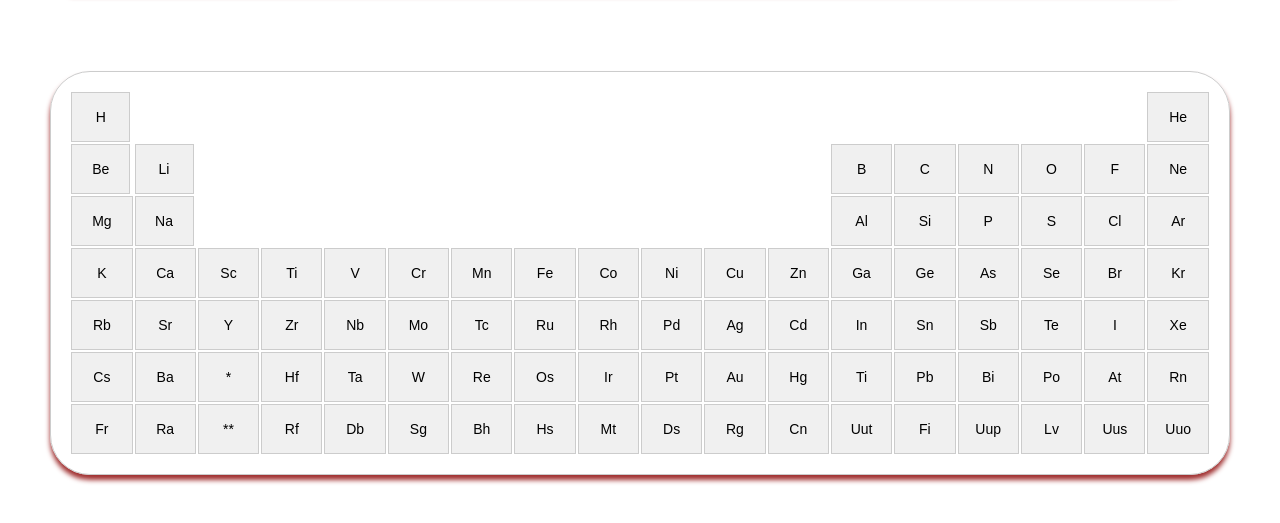
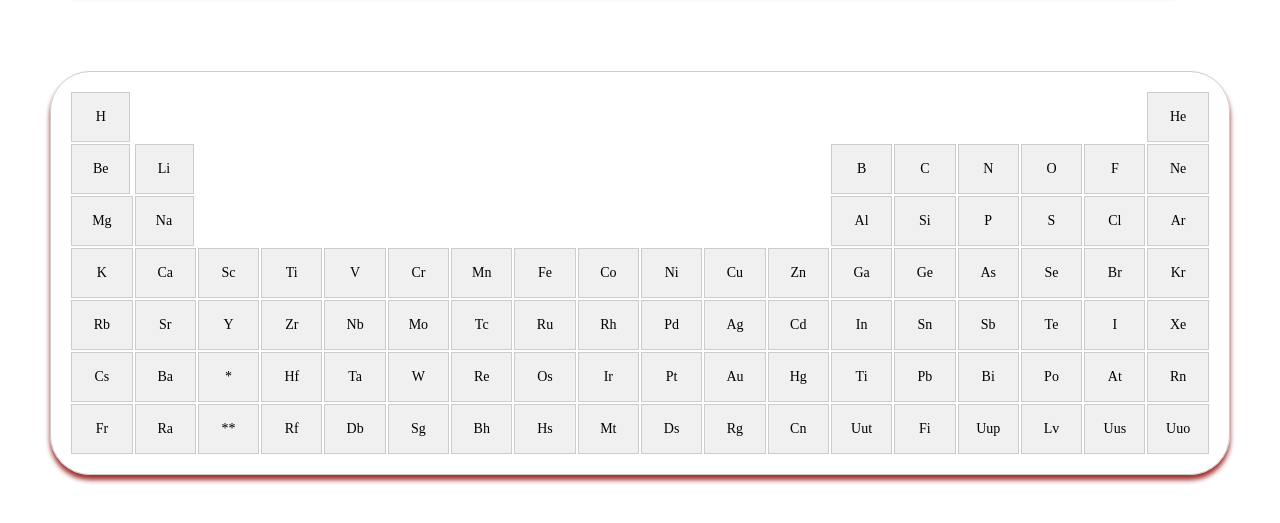
Before and after one commit to medbankole97/Tp-tab-elements, a plain HTML site: page index.html in a window 1280 px wide. Shown: the part 129-652 px from the top of the page. Drawn offline with Linux system fonts and the light colour scheme.

Commit message:
third commit

```diff
--- a/style.css
+++ b/style.css
@@ -1,5 +1,5 @@
 body {
-    font-family: Arial, sans-serif;
+    font-family: bold;
     display: flex;
     flex-direction: column;
     justify-content: center;
@@ -30,6 +30,8 @@ body {
     background-color: #f0f0f0;
     border: 1px solid #ccc;
     font-size: 14px;
+    font-family: bold;
+    cursor: pointer;
   }
 
   /* Exemple de classe pour un élément spécifique */
```
